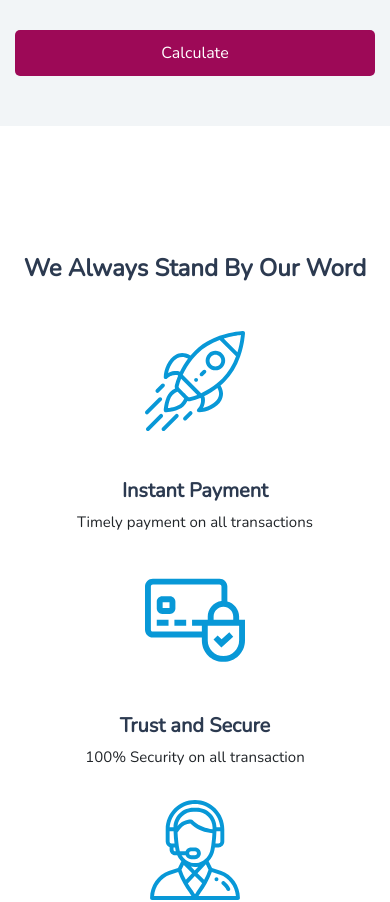
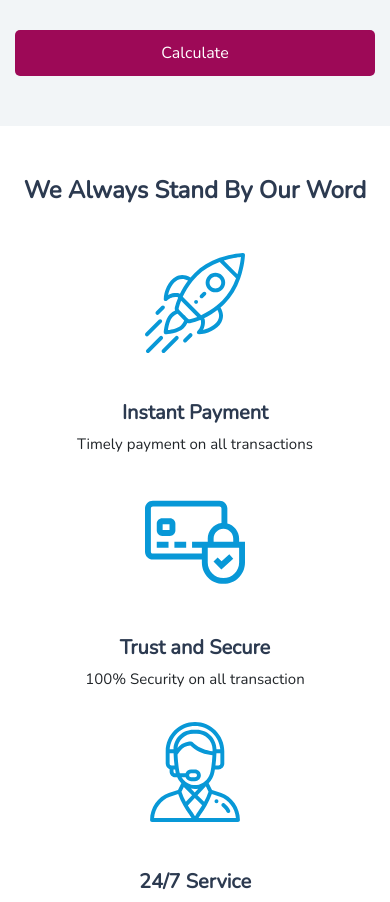
Before and after one commit to Oluwashina/TacitExchange, a React (Create React App) app: page / in a window 390 px wide. Shown: the part 1185-2087 px from the top of the page. Built offline with nearby package versions, Linux system fonts and the light colour scheme; no server answers.

Commit message:
changes maded to landing page modified

```diff
--- a/src/components/HomeComponents/Features.js
+++ b/src/components/HomeComponents/Features.js
@@ -15,7 +15,7 @@ const Features = () => {
 
                         <div className="col-lg-12">
 
-                            <div className="text-center mt-lg-5 mt-5">
+                            <div className="text-center">
                                 <h4 className="rate-text">We Always Stand By Our Word</h4>
                             </div>
 
--- a/src/components/HomeComponents/Home.css
+++ b/src/components/HomeComponents/Home.css
@@ -591,6 +591,8 @@ header{
     .features{
         padding-left: 15px;
         padding-right: 15px;
+        padding-top: 50px;
+        padding-bottom: 50px;
     }
 
     /* bills */
```
